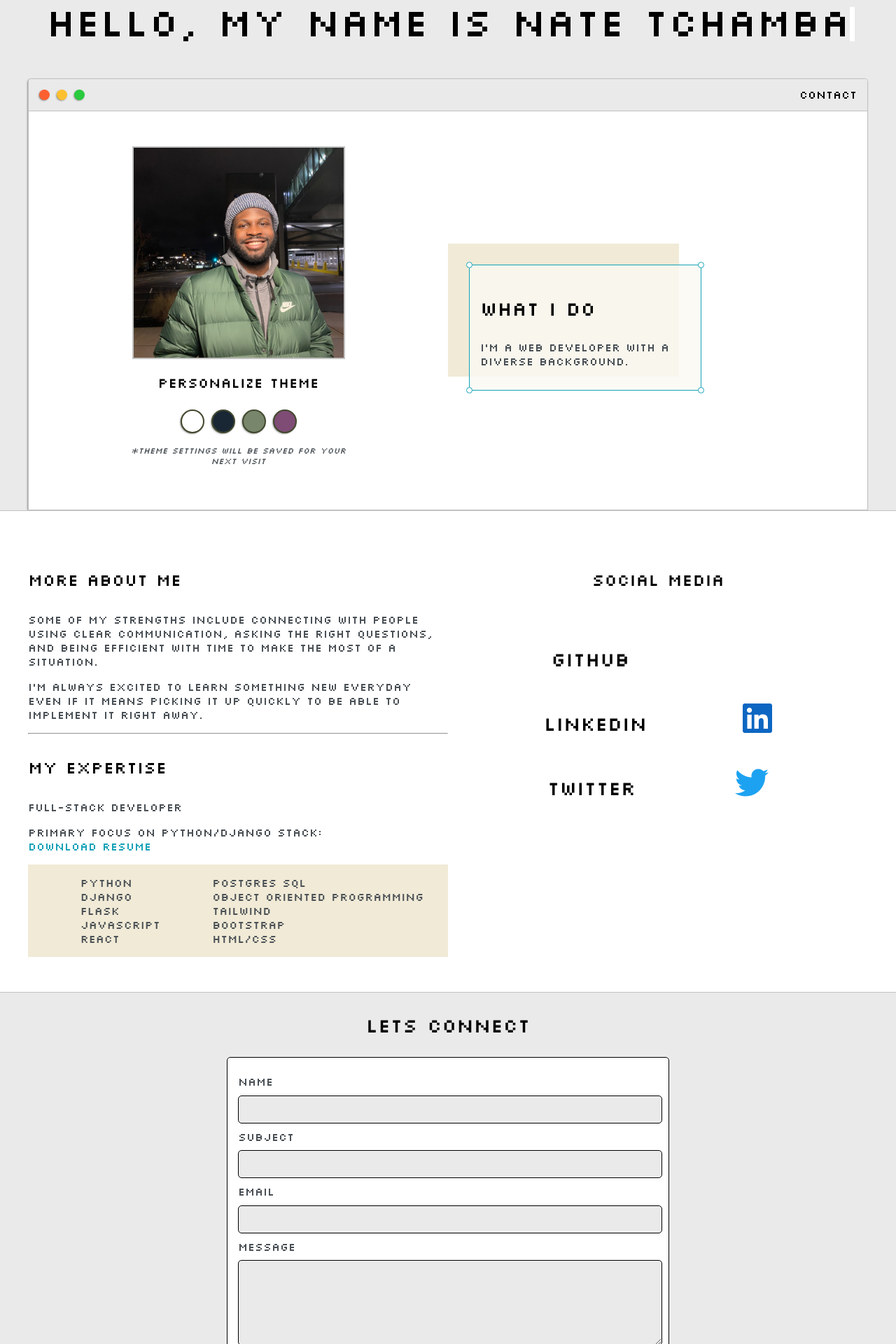
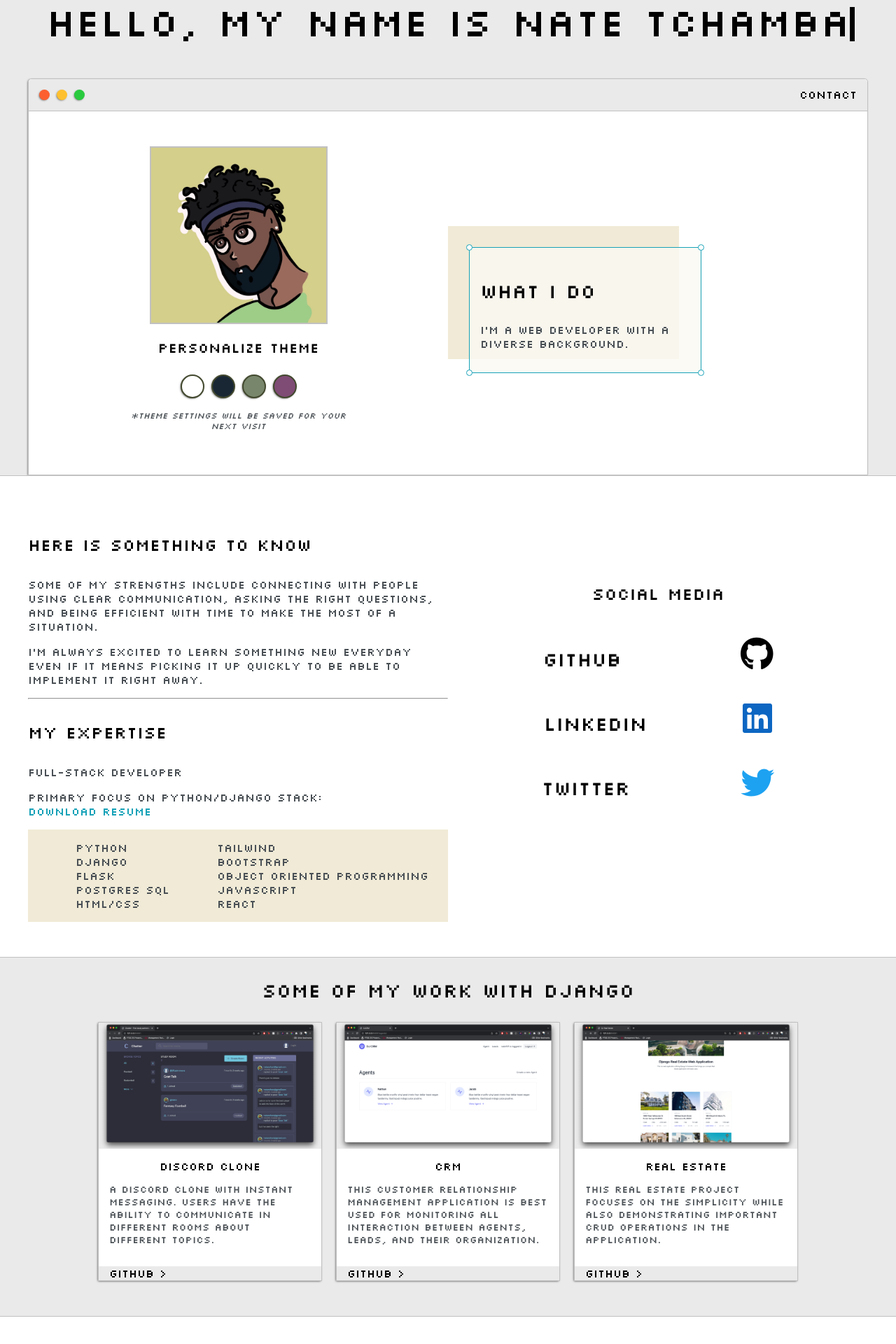
Before and after one commit to nathanaeltchamba/djangoportfolio, a Django app: page / in a window 1280 px wide. Shown: the part 200-2120 px from the top of the page at 70% size. Run offline with Django 4.2, Linux system fonts and the light colour scheme; some libraries are stand-ins or nearby versions.

Commit message:
re arranged certain things

```diff
--- a/base/templates/base/homepage.html
+++ b/base/templates/base/homepage.html
@@ -7,7 +7,9 @@
 <section class="s1">
     <div class="main-container">
         <div class="greeting-wrapper">
-            <a href="/"><h1 id="intro-title">Hello, My name is Nate Tchamba</h1></a>
+            <a href="/">
+                <h1 id="intro-title">Hello, My name is Nate Tchamba</h1>
+            </a>
             <script>
                 document.addEventListener("DOMContentLoaded", function () {
                     new TypeIt("#intro-title", {
@@ -15,7 +17,6 @@
                     }).go();
                 });
             </script>
-            <script src="{% static 'js/name.js' %}"></script>
         </div>
 
         <div class="intro-wrapper">
@@ -32,7 +33,8 @@
             </div>
 
             <div class="left-column">
-                <img id="profile_pic" src="{% static 'images/profile_pic.jpg' %}" height="300px" width="300px" alt="profile image">
+                <img id="profile_pic" src="{% static 'images/animated.jpg' %}" height="300px" width="300px"
+                    alt="profile image">
                 <h5>Personalize Theme</h5>
 
                 <div id="theme-options-wrapper">
@@ -66,49 +68,55 @@
 
         <div class="about-wrapper">
             <div class="about-me">
-                <h4>More about Me</h4>
+                <div>
+                    <h4 class="about-me"> Here is something to know</h4>
 
-                <p>Some of my strengths include connecting with people using clear communication, asking the right questions, and being
+                    <p>Some of my strengths include connecting with people using clear communication, asking the right
+                        questions, and being
                         efficient with time to make the most of a situation. </p>
 
                     <p>I'm always excited to learn something new everyday even if it means
                         picking it up quickly to be able to implement it right away.</p>
 
-                <hr>
+                </div>
+
+
+                <hr class="divider">
 
                 <h4>My Expertise</h4>
 
                 <p>Full-stack Developer</p>
-                <p>Primary focus on Python/Django stack: <br> <a target="_blank" href="view-pdf/">Download Resume</a></p>
+                <p>Primary focus on Python/Django stack: <br> <a target="_blank" href="view-resume/">Download Resume</a>
+                </p>
 
                 <div id="skills">
                     <ul>
                         <li>Python</li>
                         <li>Django</li>
                         <li>Flask</li>
-                        <li>Javascript</li>
-                        <li>React</li>
+                        <li>Postgres SQL</li>
+                        <li>HTML/CSS</li>
                     </ul>
 
                     <ul>
-                        <li>Postgres SQL</li>
-                        <li>Object Oriented Programming</li>
                         <li>Tailwind</li>
                         <li>Bootstrap</li>
-                        <li>HTML/CSS</li>
+                        <li>Object Oriented Programming</li>
+                        <li>Javascript</li>
+                        <li>React</li>
                     </ul>
                 </div>
             </div>
             <div class="social-links">
                 <h4>Social Media</h4>
-                <img src="" alt="">
                 <div id="github">
                     <h3><a target="_blank" class="link1" href="https://github.com/nathanaeltchamba">Github</a></h3>
                     <i id="icon-1" class="fa-brands fa-github fa-3x"></i>
                 </div>
 
                 <div id="linkedin">
-                        <h3><a target="_blank" class="link2" href="https://www.linkedin.com/in/nate-tchamba/">LinkedIn</a></h3>
+                    <h3><a target="_blank" class="link2" href="https://www.linkedin.com/in/nate-tchamba/">LinkedIn</a>
+                    </h3>
                     <i id="icon-2" class="fa-brands fa-linkedin fa-3x"></i>
                 </div>
 
@@ -125,9 +133,60 @@
 
 <section class="s1">
     <div class="main-container">
+        <h3 style="text-align: center;" id="project-section">Some of my Work with Django</h3>
+
+        <div class="post-wrapper">
+
+            <div>
+                <div class="post">
+                    <a href="view-discord/"><img class="thumbnail" class="modal-content" src="{% static 'images/discord_clone.png' %}" alt="discord clone screenshot"></a>
+                    <div class="post-preview">
+                        <h6 class="post-title">Discord Clone</h6>
+                        <p class="post-intro">A discord clone with instant messaging. Users have
+                            the ability to communicate in different rooms about different topics.
+                        </p>
+                    </div>
+
+                    <a target="_blank" class="link-btn" href="https://github.com/nathanaeltchamba/Django-text-messaging-app">Github > </a>
+                </div>
+            </div>
+
+           <div>
+            <div class="post">
+                <a href="view-crm/"><img class="thumbnail" src="{% static 'images/crm.png' %}" alt="company website screenshot"></a>
+                <div class="post-preview">
+                    <h6 class="post-title">CRM</h6>
+                    <p class="post-intro">This customer relationship management application is best used for
+                        monitoring all interaction between agents, leads, and their organization.
+                    </p>
+                </div>
+
+                <a target="_blank" class="link-btn" href="https://github.com/nathanaeltchamba/django-project">Github > </a>
+            </div>
+           </div>
+
+            <div>
+                <div class="post">
+                    <a href="view-realestate/"><img class="thumbnail" src="{% static 'images/real_estate.png' %}" alt="company website screenshot"></a>
+                    <div class="post-preview">
+                        <h6 class="post-title">Real Estate</h6>
+                        <p class="post-intro">This Real Estate project focuses on the simplicity while also demonstrating important crud operations in the application.</p>
+                    </div>
+
+                    <a target="_blank" class="link-btn" href="https://github.com/nathanaeltchamba/Django-real-estate">Github > </a>
+                </div>
+            </div>
+        </div>
+
+    </div>
+</section>
+
+<section class="s2">
+    <div class="main-container">
         <h3 id="contact-section" style="text-align: center;">lets connect</h3>
 
-        <form id="contact-form" action="">
+        <form id="contact-form" method="POST">
+            {% csrf_token %}
             <label>Name</label>
             <input class="input-field" type="text" name="name">
 
--- a/base/urls.py
+++ b/base/urls.py
@@ -3,8 +3,8 @@ from . import views
 
 urlpatterns = [
     path('', views.home, name="home"),
-    path('profile/', views.profile, name="profile"),
-    path('about/', views.about, name="about"),
-    path('contact/', views.contact, name="contact"),
-    path('view-pdf/', views.view_pdf, name="pdf"),
+    path('view-resume/', views.view_resume, name="resume"),
+    path('view-crm/', views.view_crm, name="crm"),
+    path('view-discord/', views.view_discord, name="discord"),
+    path('view-realestate/', views.view_real_estate, name="realestate"),
 ]
--- a/base/views.py
+++ b/base/views.py
@@ -6,17 +6,26 @@ from django.http import FileResponse, Http404, HttpResponse
 def home(request):
     return render(request, "base/homepage.html")
 
-def profile(request):
-    return render(request, "base/profile.html")
-
-def about(request):
-    return render(request, "base/about.html")
-
-def contact(request):
-    return render(request, "base/contact.html")
-
-def view_pdf(request):
+def view_resume(request):
     try:
         return FileResponse(open('resume.pdf', 'rb'), content_type='application/pdf')
     except FileNotFoundError:
         raise Http404()
+
+def view_crm(request):
+    try:
+        return FileResponse(open('crm.pdf', 'rb'), content_type='application/pdf')
+    except FileNotFoundError:
+        raise Http404()
+
+def view_discord(request):
+    try:
+        return FileResponse(open('discord_clone.pdf', 'rb'), content_type='application/pdf')
+    except FileNotFoundError:
+        raise Http404()
+
+def view_real_estate(request):
+    try:
+        return FileResponse(open('real_estate.pdf', 'rb'), content_type='application/pdf')
+    except FileNotFoundError:
+        raise Http404()
--- a/static/js/main.js
+++ b/static/js/main.js
@@ -1,7 +1,7 @@
 let theme = localStorage.getItem('theme')
 
 if (theme == null) {
-    setTheme('light')
+    setTheme('green')
 } else {
     setTheme(theme)
 }
@@ -18,19 +18,19 @@ for (var i = 0; themeDots.length > i; i++) {
 
 function setTheme(mode) {
     if (mode == 'light') {
-        document.getElementById('theme-styled').href = 'main.css'
+        document.getElementById('theme-styled').href = static + '/main.css'
     }
 
     if (mode == 'blue') {
-        document.getElementById('theme-styled').href = 'blue.css'
+        document.getElementById('theme-styled').href = static + '/blue.css'
     }
 
     if (mode == 'green') {
-        document.getElementById('theme-styled').href = 'green.css'
+        document.getElementById('theme-styled').href = static + '/green.css'
     }
 
     if (mode == 'purple') {
-        document.getElementById('theme-styled').href = 'purple.css'
+        document.getElementById('theme-styled').href = static + '/purple.css'
     }
 
     localStorage.setItem('theme', mode)
--- a/static/styles/blue.css
+++ b/static/styles/blue.css
@@ -17,3 +17,7 @@
 #icon-1 {
     color: white;
 }
+
+.link-btn{
+    color: white;
+}
--- a/static/styles/green.css
+++ b/static/styles/green.css
@@ -17,3 +17,7 @@
 #icon-1 {
     color: white;
 }
+
+.link-btn {
+    color: white;
+}
--- a/static/styles/main.css
+++ b/static/styles/main.css
@@ -148,8 +148,8 @@ h6{font-size: 16px;}
 }
 
 #profile_pic {
-    height: 300px;
-    width: 300px;
+    height: 250px;
+    width: 250px;
     object-fit: cover;
     border: 2px solid var(--borderColor);
     display: block;
@@ -291,6 +291,7 @@ h6{font-size: 16px;}
 
 #icon-1 {
     margin-top: 15px;
+    margin-left: 35px;
 }
 
 #icon-2 {
@@ -300,6 +301,7 @@ h6{font-size: 16px;}
 
 #icon-3 {
     margin-top: 15px;
+    margin-left: 25px;
     color: rgb(29,162,241);
 }
 .link1 {
@@ -324,8 +326,13 @@ h6{font-size: 16px;}
     color: black;
 }
 
+.social-links {
+    margin-top: 70px;
+}
+
 .social-links h4 {
     text-align: center;
+
 }
 
 #linkedin{
@@ -341,14 +348,14 @@ h6{font-size: 16px;}
     padding: 15px;
     border-radius: 5px;
     margin-bottom: 50px;
-    background-color: var(--secondaryColor);
+    background-color: var(--mainColor);
 }
 
 .input-field {
     width: 100%;
     padding-top: 10px;
     padding-bottom: 10px;
-    background-color: var(--mainColor);
+    background-color: var(--secondaryColor);
     border-radius: 5px;
     border: 1px solid var(--btnColor);
     font-size: 14px;
@@ -375,22 +382,85 @@ h6{font-size: 16px;}
     font-size: 14px;
 }
 
+.post-wrapper {
+    display: grid;
+    grid-template-columns: repeat(auto-fit, 320px);
+    gap: 20px;
+    justify-content: center;
+    padding-bottom: 50px;
+}
+
+.post{
+    border: 1px solid var(--borderColor);
+
+    -webkit-box-shadow: -1px 1px 3px -1px rgba(0,0,0,0.75);
+    -moz-box-shadow: -1px 1px 3px -1px rgba(0,0,0,0.75);
+    box-shadow: -1px 1px 3px -1px rgba(0,0,0,0.75);
+}
+
+.post-preview {
+    background-color: #fff;
+    padding: 15px;
+}
+
+.post-title {
+    color: black;
+    margin: 0;
+    text-align: center;
+}
+
+.post-intro{
+    color: #4b5156;
+    font-size: 14px;
+}
+
+.thumbnail {
+    display: block;
+    width: 100%;
+    height: 180px;
+    object-fit: cover;
+}
+
+.link-btn {
+   color: black;
+   padding: 15px;
+   border: none;
+   border-radius: 8px solid;
+}
+
 @media screen and (max-width:1200px){
     .main-container{
         width: 95%;
     }
 }
 
-@media screen and (max-width:800px){
+@media screen and (max-width: 800px){
 	.intro-wrapper{
-        grid-template-columns: 1fr 1fr;
+		grid-template-columns: 1fr;
 		grid-template-areas:
 			'nav-wrapper'
 			'left-column'
 			'right-column'
 		;
 	}
+
 	.right-column{
 		justify-content: center;
 	}
+
 }
+
+@media screen and (max-width: 400px){
+	#preview-shadow{
+		max-width: 280px;
+		height: 180px;
+		padding-left: 10px;
+		padding-top: 10px;
+	}
+
+	#preview{
+		width: 280px;
+
+	}
+
+}
--- a/templates/main.html
+++ b/templates/main.html
@@ -9,7 +9,7 @@
     <meta name="viewport" content="width=device-width, initial-scale=1.0">
 
     <link rel="stylesheet" type="text/css" href="{% static 'styles/main.css' %}">
-    <link rel="stylesheet" type="text/css" href="{% static 'styles/blue.css' %}">
+    <!-- <link rel="stylesheet" type="text/css" href="{% static 'styles/green.css' %}"> -->
     <link id="theme-styled" type="text/css" rel="stylesheet" href="">
 
     <link href="https://fonts.googleapis.com/css2?family=Silkscreen&display=swap" rel="stylesheet">
@@ -26,7 +26,9 @@
 
     {% endblock content %}
     <script src="https://unpkg.com/typeit@8.7.0/dist/index.umd.js"></script>
-    <script src="{% static 'js/main.js' %}"></script>
-    <script src="{% static 'js/name.js' %}"></script>
+    <script type="text/javascript">
+        let static = "{% static 'styles '%}"
+    </script>
+    <script type="text/javascript" src="{% static 'js/main.js' %}"></script>
 </body>
 </html>
```
Also changed, not shown: static/styles/purple.css (+8 -0 lines), static/images/company_site.png (added), static/images/crm.png (added), static/images/discord_clone.png (added), static/images/real_estate.png (added), 3 other files. Lines whose indentation alone changed are shown as unchanged.
